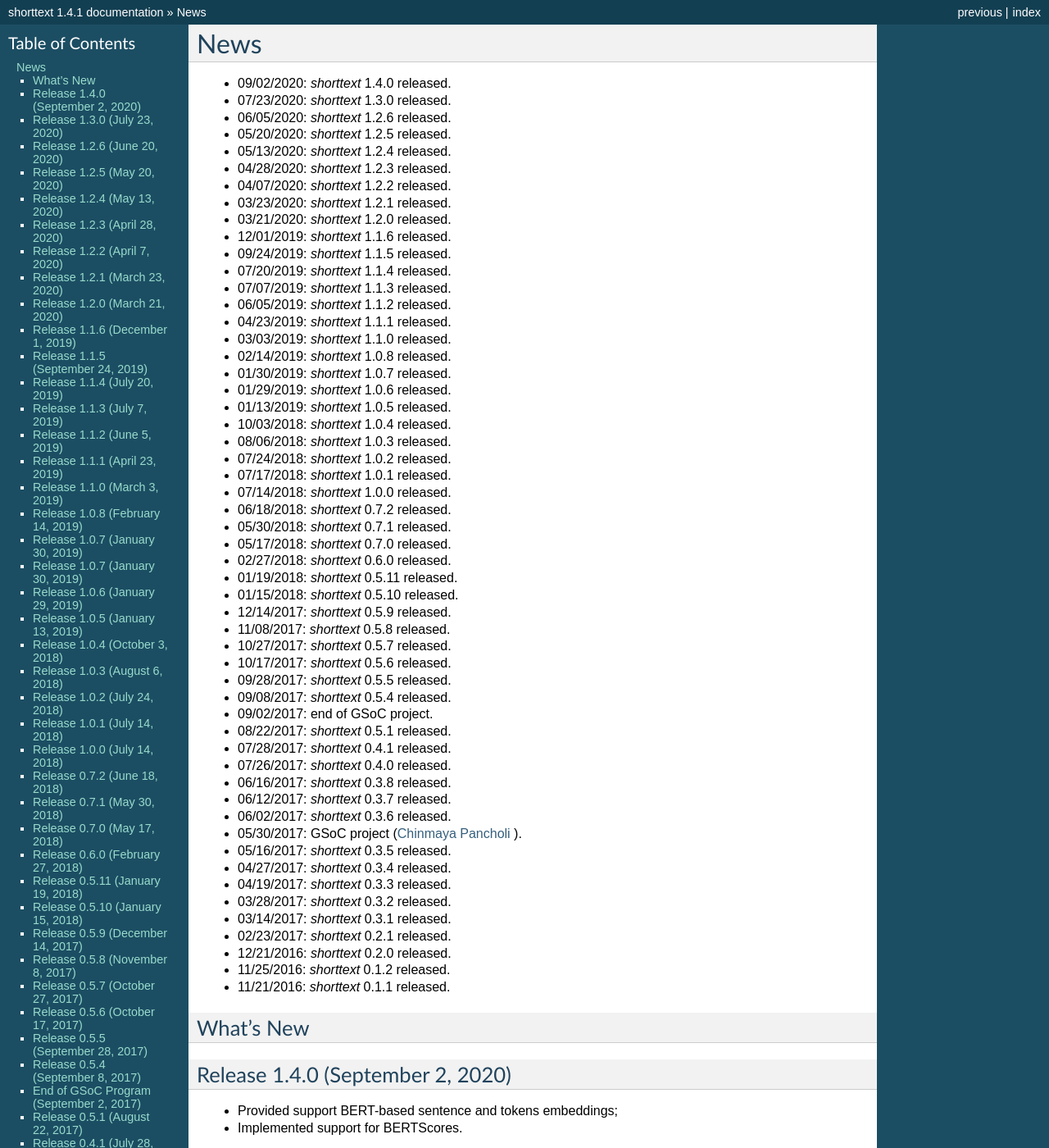
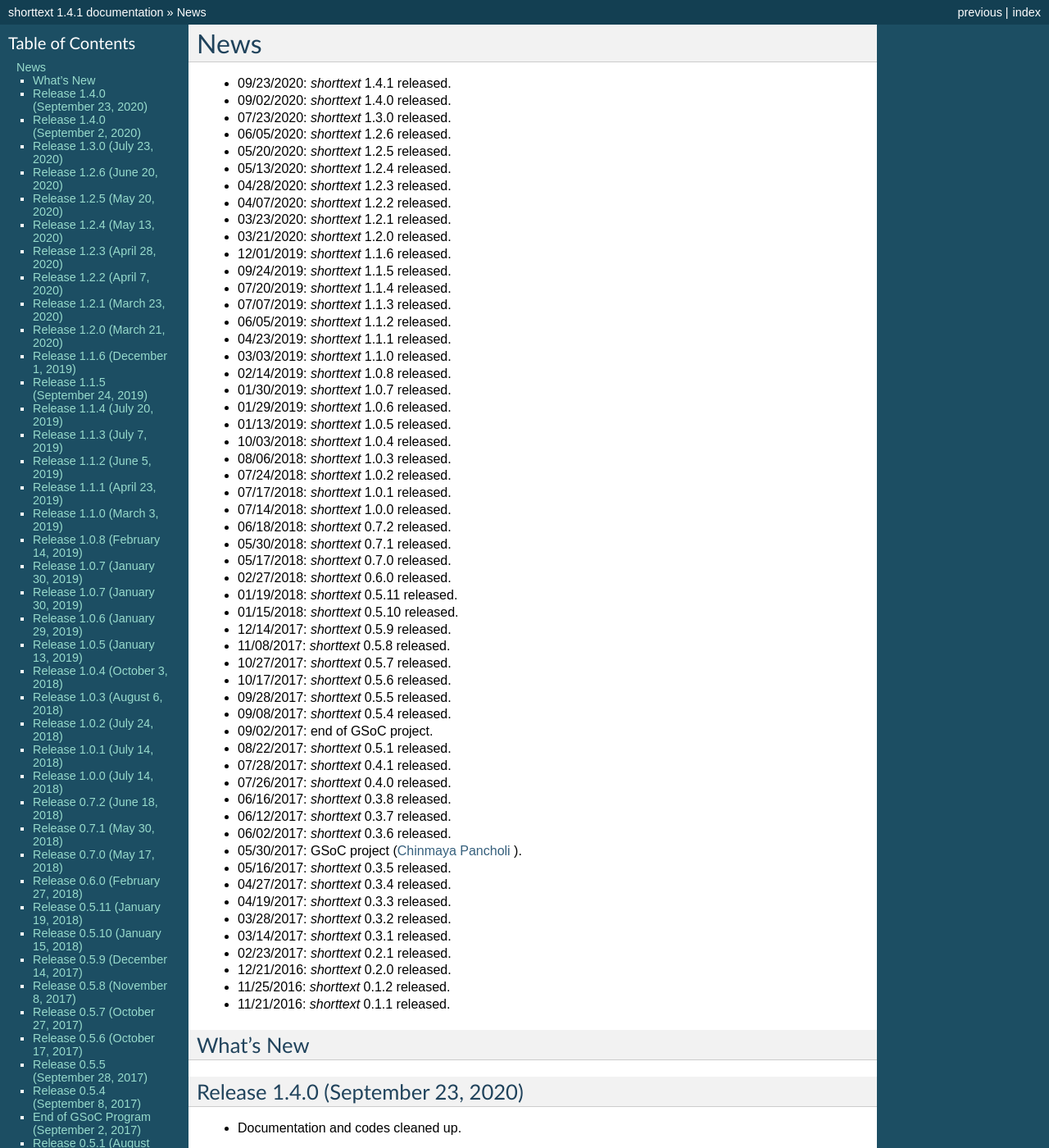
Before and after one commit to stephenhky/PyShortTextCategorization, a Sphinx documentation site: the page built from docs/news.rst, in a window 1280 px wide and 1400 px high. Shown: the whole window at 82% size. Built offline with Sphinx 7.4.7, drawn with Linux system fonts in a browser that asks for light colours.

Commit message:
release 1.4.1

```diff
--- a/docs/codes.rst
+++ b/docs/codes.rst
@@ -2,6 +2,12 @@
 ===
 
 API unlisted in tutorials are listed here.
+
+Shorttext Models Smart Loading
+------------------------------
+
+.. automodule:: shorttext.smartload
+   :members:
 
 Supervised Classification using Word Embedding
 ----------------------------------------------
--- a/docs/news.rst
+++ b/docs/news.rst
@@ -1,6 +1,7 @@
 News
 ====
 
+* 09/23/2020: `shorttext` 1.4.1 released.
 * 09/02/2020: `shorttext` 1.4.0 released.
 * 07/23/2020: `shorttext` 1.3.0 released.
 * 06/05/2020: `shorttext` 1.2.6 released.
@@ -60,6 +61,11 @@
 What's New
 ----------
 
+Release 1.4.0 (September 23, 2020)
+----------------------------------
+
+* Documentation and codes cleaned up.
+
 Release 1.4.0 (September 2, 2020)
 ---------------------------------
 
@@ -77,20 +83,20 @@
 * Removed Python-2 codes (`urllib2`).
 
 Release 1.2.5 (May 20, 2020)
------------------------------
+----------------------------
 
 * Update on `gensim` package usage and requirements;
 * Removed some deprecated functions.
 
 Release 1.2.4 (May 13, 2020)
------------------------------
+----------------------------
 
 * Update on `scikit-learn` requirements to `>=0.23.0`.
 * Directly dependence on `joblib`;
 * Support for Python 3.8 added.
 
 Release 1.2.3 (April 28, 2020)
------------------------------
+------------------------------
 
 * PyUP scan implemented;
 * Support for Python 3.5 decommissioned.
@@ -101,13 +107,13 @@
 * Removed dependence on `PyStemmer`, which is replaced by `snowballstemmer`.
 
 Release 1.2.1 (March 23, 2020)
---------------------------------
+------------------------------
 
 * Added port number adjustability for word-embedding API;
 * Removal of Spacy dependency.
 
 Release 1.2.0 (March 21, 2020)
---------------------------------
+------------------------------
 
 * API for word-embedding algorithm for one-time loading.
 
@@ -141,7 +147,7 @@
 * Updated codes for Fasttext moddel loading as the previous function was deprecated.
 
 Release 1.1.1 (April 23, 2019)
------------------------------
+------------------------------
 
 * Bug fixed. (Acknowledgement: `Hamish Dickson
   <https://github.com/hamishdickson>`_ )
@@ -154,7 +160,7 @@
 
 
 Release 1.0.8 (February 14, 2019)
---------------------------------
+---------------------------------
 
 * Minor bugs fixed.
 
@@ -185,7 +191,7 @@
 
 
 Release 1.0.4 (October 3, 2018)
-------------------------------
+-------------------------------
 
 * Package `keras` requirement updated;
 * Less dependence on `pandas`.
--- a/setup.py
+++ b/setup.py
@@ -33,7 +33,7 @@
 
 
 setup(name='shorttext',
-      version='1.4.1a1',
+      version='1.4.1',
       description="Short Text Mining",
       long_description=package_description(),
       long_description_content_type='text/markdown',
```
Also changed, not shown: README.md (+1 -0 lines).
